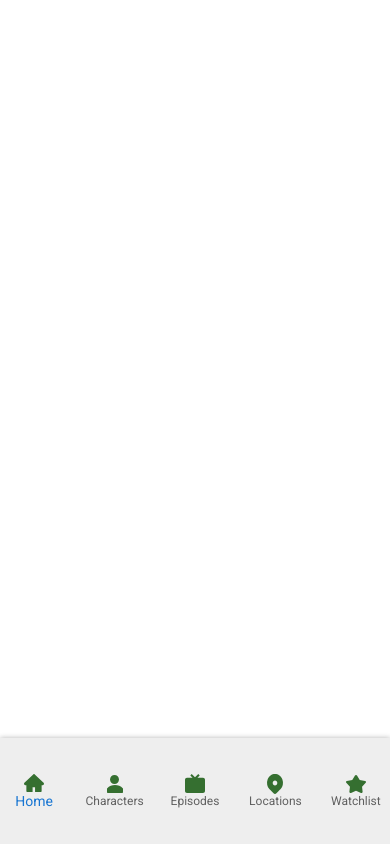
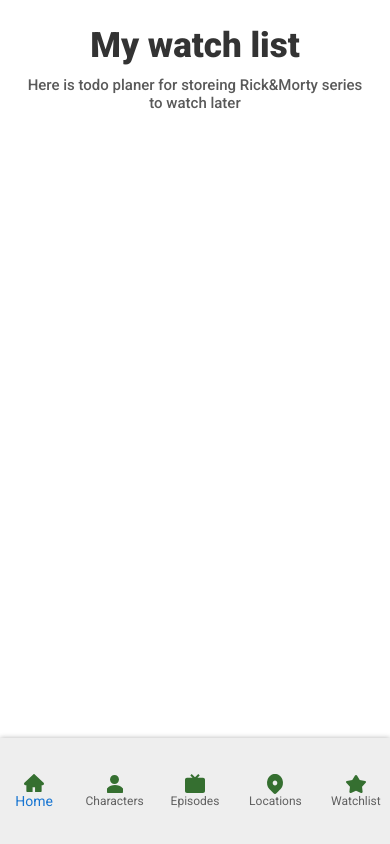
Before and after one commit to viktor-kindrat/rick-and-morty, a React (Create React App) app: page /watchlist in a window 390 px wide. Built offline with nearby package versions, Linux system fonts and the light colour scheme.

Commit message:
watchlist basic setup

```diff
--- a/src/Components/App/Main/Main.jsx
+++ b/src/Components/App/Main/Main.jsx
@@ -2,6 +2,7 @@
 import Characters from "../../Characters/Characters";
 import Episodes from "../../Episodes/Episodes";
 import Locations from "../../Locations/Locations";
+import Watchlist from "../../Watchlist/Watchlist";
 
 import { BrowserRouter, Routes, Route } from "react-router-dom";
 
@@ -13,6 +14,7 @@
                     <Route path="character" element={<Characters/>}></Route>
                     <Route path="episode" element={<Episodes/>}></Route>
                     <Route path="location" element={<Locations/>}></Route>
+                    <Route path="watchlist" element={<Watchlist/>}></Route>
                 </Routes>
             </BrowserRouter>
         </main>
--- /dev/null
+++ b/src/Components/Watchlist/Style/Watchlist.css
@@ -0,0 +1,10 @@
+.Watchlist {
+    width: 100%;
+    padding: 25px 150px 100px 150px;
+}
+
+@media screen and (max-width: 800px) {
+    .Watchlist {
+        padding: 25px 25px 75px 25px;
+    }
+}
--- /dev/null
+++ b/src/Components/Watchlist/Watchlist.jsx
@@ -0,0 +1,17 @@
+import "./Style/Watchlist.css"
+
+import HeadlineGroup from "../UI/HeadlineGroup/HeadlineGroup"
+
+import { Grid } from "@mui/material"
+
+function Watchlist(){
+    return (
+        <section className="Watchlist">
+            <Grid container alignItems="center" justifyContent="center" direction="column">
+                <HeadlineGroup headline="My watch list" subheadline="Here is todo planer for storeing Rick&Morty series to watch later"/>
+            </Grid>
+        </section>
+    )
+}
+
+export default Watchlist
```
